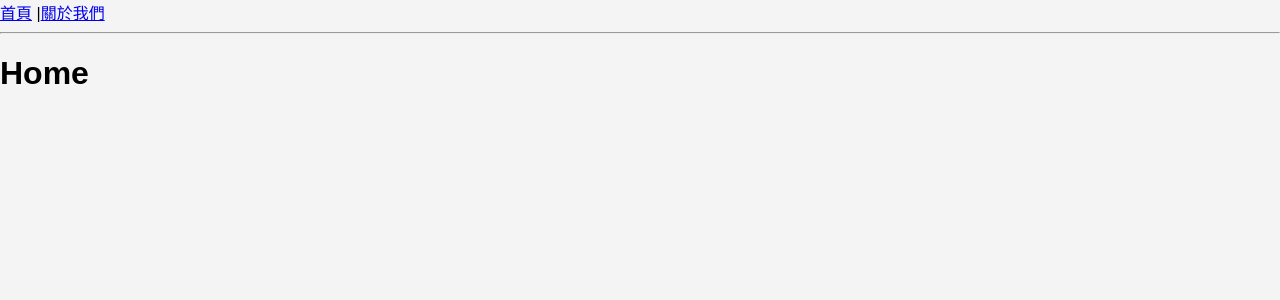
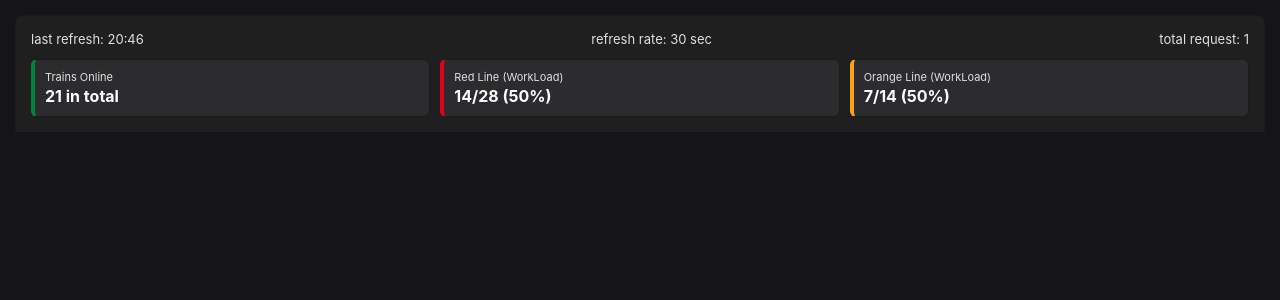
Before and after one commit to Herrrrr98/KRTC-Monitoring, a React (Vite) app: page / in a window 1280 px wide. Shown: the top 300 px of the page. Built offline with nearby package versions, Linux system fonts and the light colour scheme.

Commit message:
feat: update .gitignore, adjust config path in run.js, enhance MainView with dashboard stats, and add CSS for styling

```diff
--- a/index.html
+++ b/index.html
@@ -7,10 +7,12 @@
     <meta name="viewport" content="width=device-width, initial-scale=1.0" />
     <title>KRTC Monitoring</title>
     <style>
-      body {
+      html, body {
         margin: 0;
-        background-color: #f4f4f4;
-        font-family: sans-serif;
+        padding: 0;
+        box-sizing: border-box;
+        height: 100%;
+        overflow: hidden;
       }
     </style>
   </head>
--- a/src/App.jsx
+++ b/src/App.jsx
@@ -5,6 +5,7 @@ import MainView from './views/MainView'
 
 // 路由操作部分
 // 可以用link指令來切換
+// <Link to="/">首頁</Link>
 //
 // 切換方式
 // import { useNavigate } from 'react-router-dom';
@@ -17,13 +18,6 @@ import MainView from './views/MainView'
 export default function App() {
   return (
     <BrowserRouter>
-      <nav>
-        <Link to="/">首頁</Link> |
-        <Link to="/about">關於我們</Link>
-      </nav>
-
-      <hr />
-
       <Routes>
         <Route path="/" element={<MainView />} />
         {/* <Route path="/example" element={<ExampleView />} /> */}
--- /dev/null
+++ b/src/theme.css
@@ -0,0 +1,8 @@
+:root {
+  --bg-body: #151517;
+  --bg-headerDashboard: #1f1f1f;
+  --bg-startBox: #2c2c2e;
+  --text-main: #ffffff;
+  --text-meta: #e0e0e0;
+  --border-color: #1b1b1c;
+}
--- a/src/views/MainView.jsx
+++ b/src/views/MainView.jsx
@@ -1,6 +1,42 @@
+import React, { useState, useEffect } from 'react';
+import '../theme.css';
+import styles from './app.module.css'
 
 export default function MainView() {
+  const lastRefreshTime = "20:46";
+  const refreshRate = "30";
+  const totalRequest = 1;
+  const trainsTotal = 21;
+  const trainsInRed = 14;
+  const trainsInOrange = 7;
+
   return (
-    <h1>Home</h1>
+    <>
+      <div className={styles.body}>
+        <div className={styles.leftContainer}>
+          <div className={styles.headerDashboard}>
+            <div className={styles.metaRow}>
+                <span>last refresh: {lastRefreshTime}</span>
+                <span>refresh rate: {refreshRate} sec</span>
+                <span>total request: {totalRequest}</span>
+            </div>
+            <div className={styles.statsGrid}>
+              <div className={`${styles.statBox} ${styles.green}`}>
+                <div className={styles.statLabel}>Trains Online</div>
+                <div className={styles.statVal}>{trainsTotal} in total</div>
+              </div>
+              <div className={`${styles.statBox} ${styles.red}`}>
+                <div className={styles.statLabel}>Red Line (WorkLoad)</div>
+                <div className={styles.statVal}>{trainsInRed}/28 ({(trainsInRed / 28) * 100}%)</div>
+              </div>
+              <div className={`${styles.statBox} ${styles.orange}`}>
+                <div className={styles.statLabel}>Orange Line (WorkLoad)</div>
+                <div className={styles.statVal}>{trainsInOrange}/14 ({(trainsInOrange / 14) * 100}%)</div>
+              </div>
+            </div>
+          </div>
+        </div>
+      </div>
+    </>
   )
 }
--- /dev/null
+++ b/src/views/app.module.css
@@ -0,0 +1,64 @@
+.body {
+  font-family: -apple-system, BlinkMacSystemFont, "Segoe UI", Roboto, sans-serif;
+  background-color: var(--bg-body);
+  color: var(--text-main);
+  min-height: 100vh;
+  display: flex;
+  flex-direction: row;
+  overflow: hidden;
+  padding: 15px;
+  gap: 15px;
+}
+
+.leftContainer {
+  flex: 1;
+  display: flex;
+  flex-direction: column;
+  overflow: hidden;
+}
+
+.headerDashboard {
+  background: var(--bg-headerDashboard);
+  padding: 15px;
+  border-radius: 8px 8px 0 0;
+  border: 1px solid var(--border-color);
+  border-bottom: none;
+}
+
+.metaRow {
+  display: flex;
+  justify-content: space-between;
+  font-size: 13px;
+  color: var(--text-meta);
+  margin-bottom: 12px;
+}
+
+.statsGrid {
+  display: grid;
+  grid-template-columns: repeat(auto-fit, minmax(130px, 1fr));
+  gap: 10px;
+}
+
+.statBox {
+  background: var(--bg-startBox);
+  padding: 10px;
+  border-radius: 6px;
+  border-left: 4px solid #4a5568;
+  border-top: 1px solid var(--border-color);
+  border-right: 1px solid var(--border-color);
+  border-bottom: 1px solid var(--border-color);
+}
+
+.statBox.red { border-left-color: #e3001b; }
+.statBox.orange { border-left-color: #fca311; }
+.statBox.green { border-left-color: #00843d; }
+
+.statLabel {
+  font-size: 11px;
+  color: var(--text-meta);
+  margin-bottom: 2px;
+}
+.statVal {
+  font-size: 16px;
+  font-weight: bold;
+}
```
Also changed, not shown: 2 other files (tests, documents, lock files or other folders).
